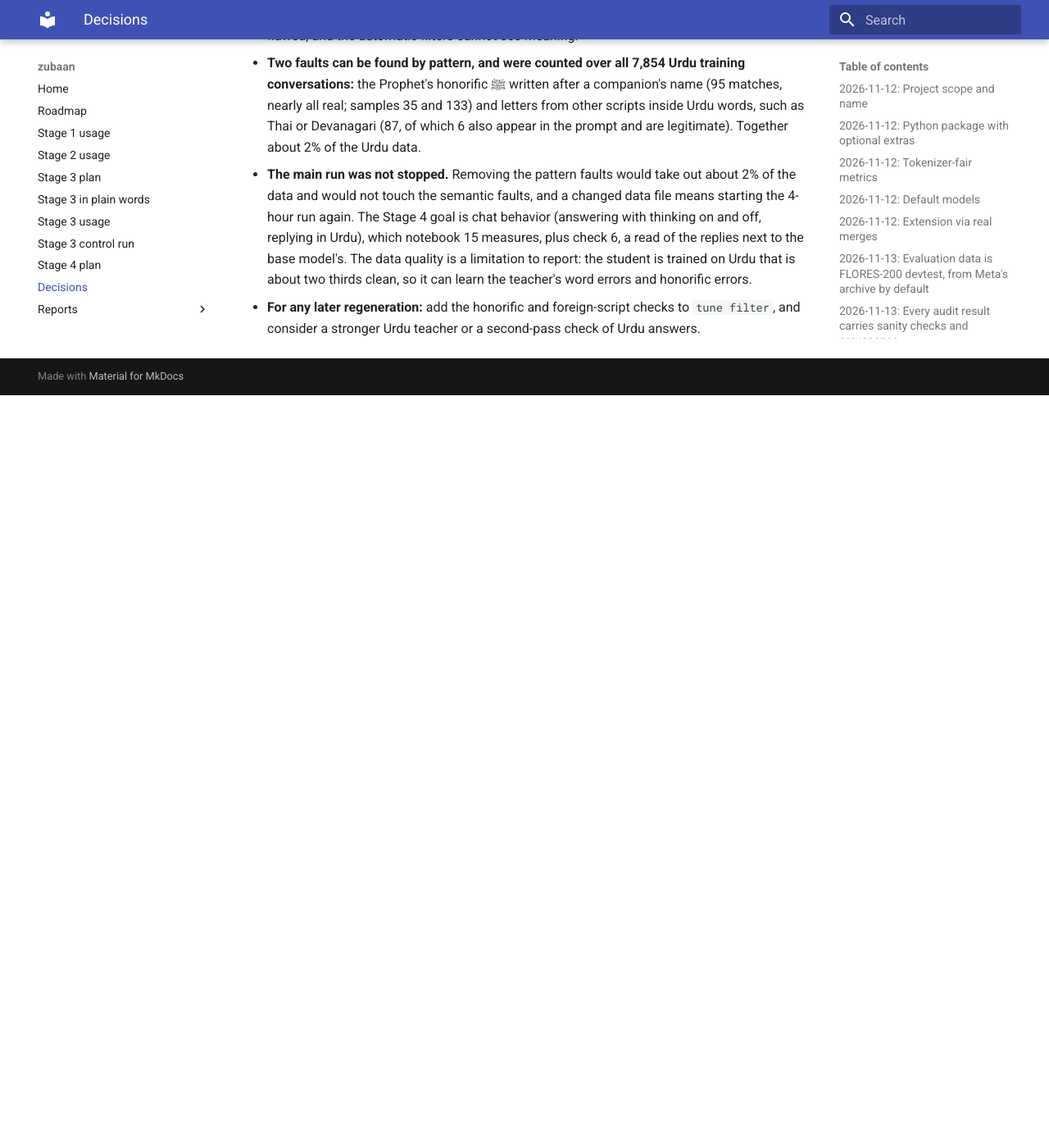
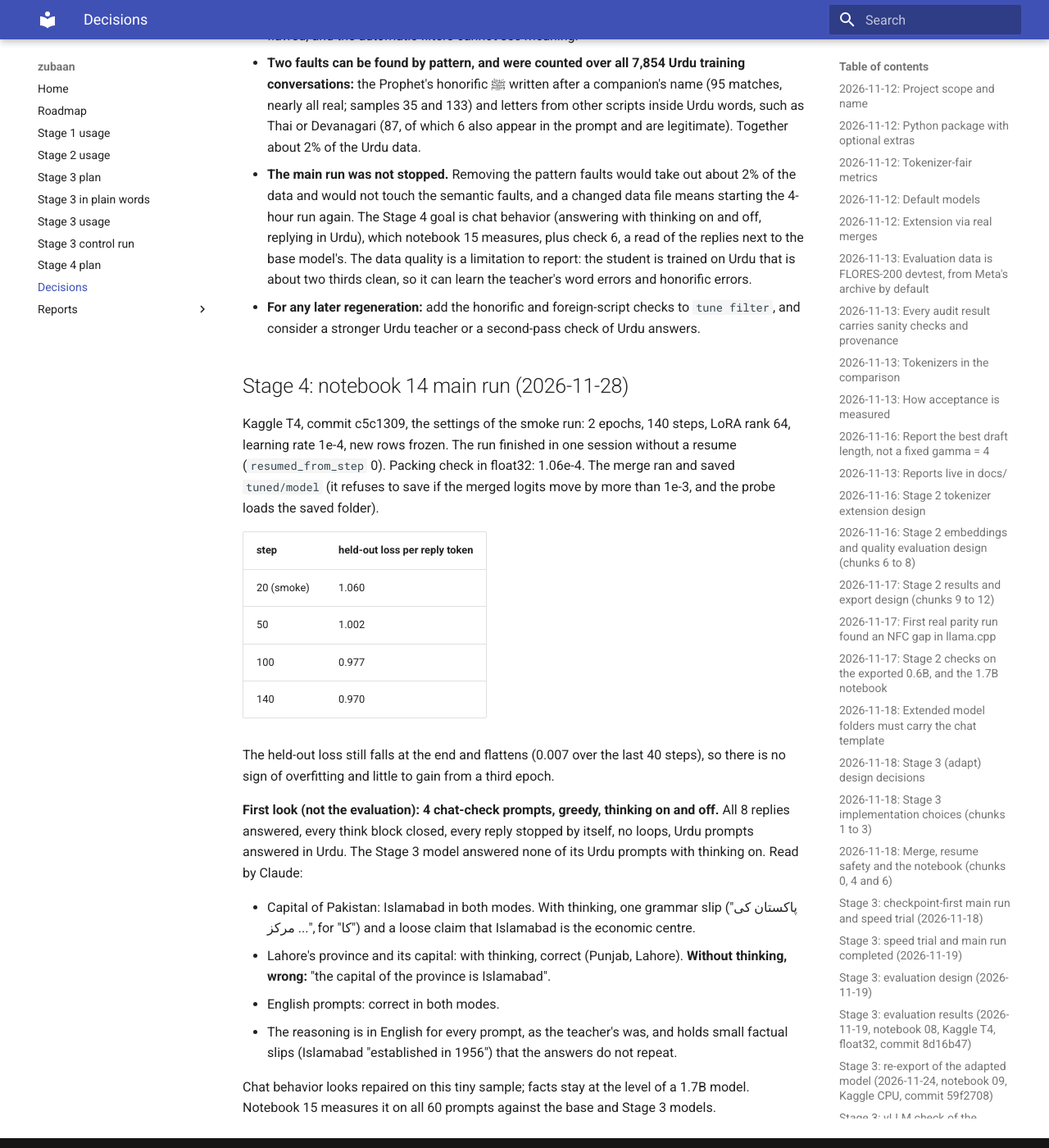
Before and after one commit to Hashir-Aziz123/zubaan, an MkDocs documentation site: the page built from docs/decisions.md, in a window 1280 px wide and 1400 px high, scrolled down 28454 px. Shown: the whole window at 82% size. Built offline with MkDocs 1.6.1 and Material for MkDocs 9.7.7, drawn with Linux system fonts in a browser that asks for light colours; before the commit the page ends 28936 px from its top, so only the background shows below that; some of the changed text lies outside the part shown.

Commit message:
docs: stage 4 main SFT run results
Co-Authored-By: Claude Opus 5.5 <noreply@anthropic.com>

```diff
--- a/docs/decisions.md
+++ b/docs/decisions.md
@@ -400,3 +400,25 @@ Kaggle T4, commit c5c1309, rows of 4,096 tokens, 16 rows per step, gradient chec
 - **Two faults can be found by pattern, and were counted over all 7,854 Urdu training conversations:** the Prophet's honorific ﷺ written after a companion's name (95 matches, nearly all real; samples 35 and 133) and letters from other scripts inside Urdu words, such as Thai or Devanagari (87, of which 6 also appear in the prompt and are legitimate). Together about 2% of the Urdu data.
 - **The main run was not stopped.** Removing the pattern faults would take out about 2% of the data and would not touch the semantic faults, and a changed data file means starting the 4-hour run again. The Stage 4 goal is chat behavior (answering with thinking on and off, replying in Urdu), which notebook 15 measures, plus check 6, a read of the replies next to the base model's. The data quality is a limitation to report: the student is trained on Urdu that is about two thirds clean, so it can learn the teacher's word errors and honorific errors.
 - **For any later regeneration:** add the honorific and foreign-script checks to `tune filter`, and consider a stronger Urdu teacher or a second-pass check of Urdu answers.
+
+## Stage 4: notebook 14 main run (2026-11-28)
+
+Kaggle T4, commit c5c1309, the settings of the smoke run: 2 epochs, 140 steps, LoRA rank 64, learning rate 1e-4, new rows frozen. The run finished in one session without a resume (`resumed_from_step` 0). Packing check in float32: 1.06e-4. The merge ran and saved `tuned/model` (it refuses to save if the merged logits move by more than 1e-3, and the probe loads the saved folder).
+
+| step | held-out loss per reply token |
+| --- | --- |
+| 20 (smoke) | 1.060 |
+| 50 | 1.002 |
+| 100 | 0.977 |
+| 140 | 0.970 |
+
+The held-out loss still falls at the end and flattens (0.007 over the last 40 steps), so there is no sign of overfitting and little to gain from a third epoch.
+
+**First look (not the evaluation): 4 chat-check prompts, greedy, thinking on and off.** All 8 replies answered, every think block closed, every reply stopped by itself, no loops, Urdu prompts answered in Urdu. The Stage 3 model answered none of its Urdu prompts with thinking on. Read by Claude:
+
+- Capital of Pakistan: Islamabad in both modes. With thinking, one grammar slip ("پاکستان کی ... مرکز", for "کا") and a loose claim that Islamabad is the economic centre.
+- Lahore's province and its capital: with thinking, correct (Punjab, Lahore). **Without thinking, wrong:** "the capital of the province is Islamabad".
+- English prompts: correct in both modes.
+- The reasoning is in English for every prompt, as the teacher's was, and holds small factual slips (Islamabad "established in 1956") that the answers do not repeat.
+
+Chat behavior looks repaired on this tiny sample; facts stay at the level of a 1.7B model. Notebook 15 measures it on all 60 prompts against the base and Stage 3 models.
--- a/docs/roadmap.md
+++ b/docs/roadmap.md
@@ -69,7 +69,7 @@ Added 2026-11-25. Stage 3's plain-text training left the adapted model unable to
 - [x] Chunk 3: teacher responses with and without thinking (vLLM on Kaggle): 11,502 answers
 - [x] Chunk 4: filters with counts, and 150 conversations read (2026-11-27). 9,854 conversations kept. The read was done by Claude, not a native Urdu speaker: 71% pass (English 90%, Urdu 66%), recorded as a limitation
 - [x] Chunk 5: SFT code (chat template rendering, assistant-only loss, packing with a leak check, LoRA, resume, merge), tested on a tiny model (`zubaan tune run | merge`, 2026-11-26)
-- [ ] Chunk 6: smoke and main SFT run on a T4, merge and verify. Smoke run done 2026-11-27 (658 tokens/s, 12.4 GB peak, Hub resume works, packing check in float32 after a fix); main run (140 steps, about 3.9 h) started 2026-11-28
+- [x] Chunk 6: smoke and main SFT run on a T4, merge and verify. Smoke run done 2026-11-27 (658 tokens/s, 12.4 GB peak, Hub resume works, packing check in float32 after a fix); main run finished 2026-11-28 (140 steps, held-out loss 1.060 to 0.970, merged and saved; a first look answered 8 of 8 probe replies, think blocks closed)
 - [ ] Chunk 7: evaluation against the success checks (chat behavior plus the Stage 3 quality protocol). Notebook 15 ready 2026-11-26: chat check on base, Stage 3 and Stage 4 through vLLM (this is also the baseline), quality on Stage 3 and Stage 4
 - [ ] Chunk 8: re-export (GGUF parity, Q4_K_M and Q8_0, Ollama, vLLM), chat check on the quantized file
 - [ ] Chunk 9: write-up, report section, scope note (tested on Qwen3 only)
--- a/docs/stage4-plan.md
+++ b/docs/stage4-plan.md
@@ -104,8 +104,8 @@ About 10 Kaggle GPU hours: teacher trial about 1, generation about 3 to 5, SFT s
 - [x] Chunks 2 and 3: notebook 13, 2 shards, 11,502 answers
 - [x] Chunk 4: `zubaan tune filter` kept 9,854 conversations; the 150-sample read (by Claude) passed 71%
 - [x] Chunk 5: SFT code, tested on a tiny model
-- [ ] Chunk 6: smoke run done (658 tokens/s, 12.4 GB, held-out loss 1.032 at step 30); main run (140 steps, about 3.9 h) running
-- [ ] Chunk 7: notebook 15 ready, waits for the main run
+- [x] Chunk 6: smoke run (658 tokens/s, 12.4 GB) and main run (140 steps, held-out loss 0.970, merged; 8 of 8 probe replies answered)
+- [ ] Chunk 7: notebook 15 ready to run
 - [ ] Chunk 8: re-export
 - [ ] Chunk 9: write-up
 
```
Also changed, not shown: CLAUDE.md (+1 -1 lines), continue.md (+5 -5 lines).
